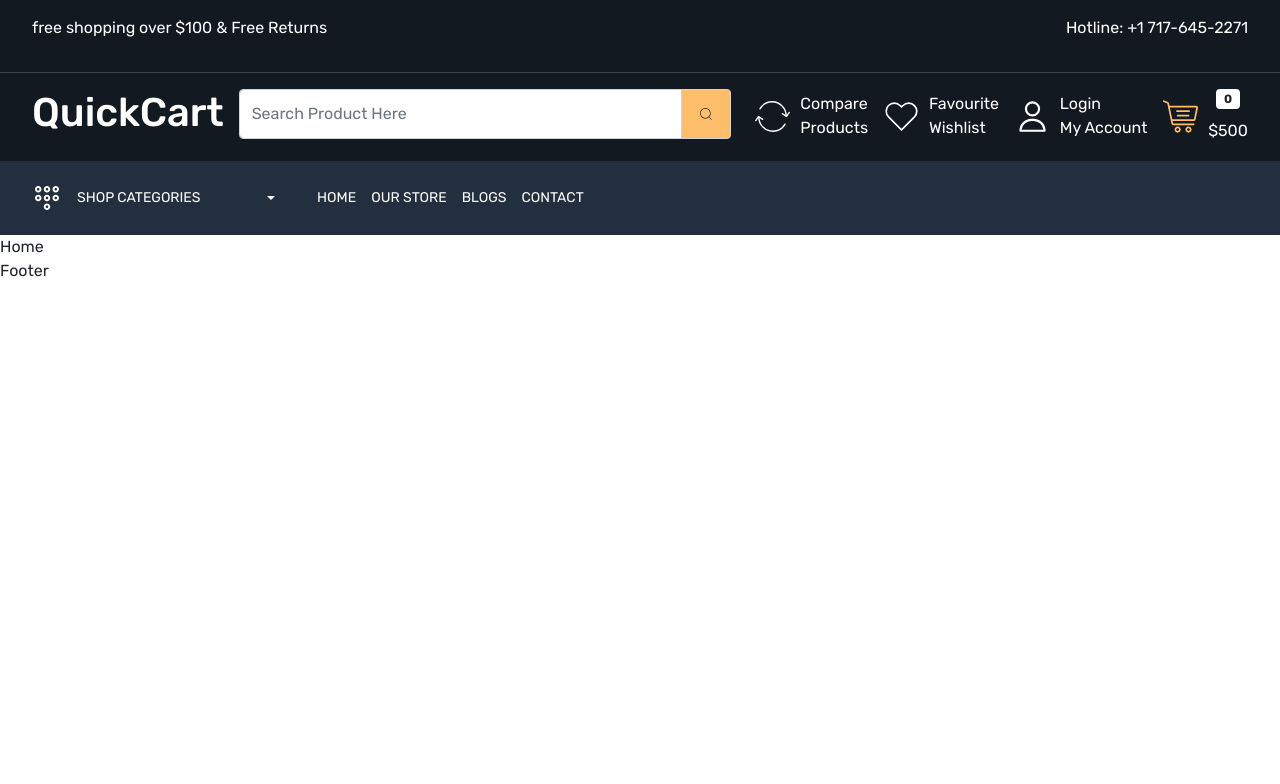
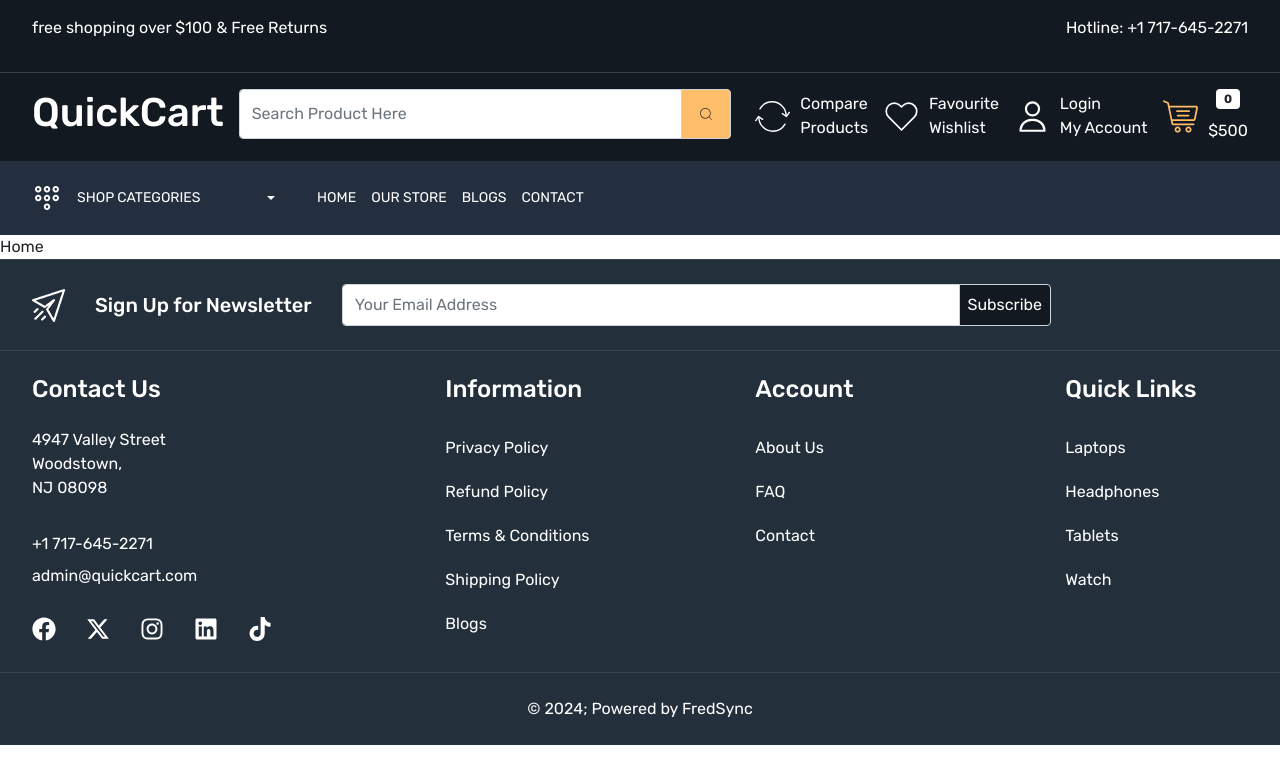
Before and after one commit to bant095/QuickCart-Frontend, a React (Create React App) app: page / in a window 1280 px wide. Shown: the top 784 px of the page. Built offline with nearby package versions, Linux system fonts and the light colour scheme.

Commit message:
I added footer to this project

```diff
--- a/src/App.css
+++ b/src/App.css
@@ -9,6 +9,7 @@
   --color-3b4149: #3b4149;
   --color-febd69: #febd69;
   --color-232f3e: #232f3e;
+  --color-232f3a: #232f3a;
 }
 
 body {
@@ -95,3 +96,21 @@
 }
 
 /* Header Part End Here */
+
+/* //////////////////// */
+/* FOOTER Part */
+footer {
+  background-color: var(--color-232f3a);
+  padding: 0 20px;
+}
+footer .input-group-text {
+  background-color: var(--color-131921);
+  color: white;
+  padding: 8px 17px;
+}
+
+footer:not(:first-child) {
+  border-top: 1px solid rgba(255, 255, 255, 0.1);
+}
+
+/* FOOTER Part Ends Here */
--- a/src/components/Footer.js
+++ b/src/components/Footer.js
@@ -1,9 +1,151 @@
-import React from 'react'
+import React from 'react';
+import { Link } from 'react-router-dom';
+import { FaFacebook, FaInstagram, FaLinkedin, FaTiktok } from 'react-icons/fa';
+import { FaXTwitter } from 'react-icons/fa6';
 
 const Footer = () => {
   return (
-    <div>Footer</div>
-  )
-}
+    <>
+      <footer className='py-4'>
+        <div className='container-xxl'>
+          <div className=' row align-items-center'>
+            <div className='d-flex flex-row align-items-center justify-center gap-30 '>
+              <div className='footer-top-data d-flex gap-30 align-items-center'>
+                <img src='images/newsletter.png' alt='newsletter' />
+                <h2 className='mb-0 text-white fs-5'>Sign Up for Newsletter</h2>
+              </div>
+              <div className='col-7'>
+                <div className='input-group'>
+                  <input
+                    type='text'
+                    className='form-control py-1'
+                    placeholder='Your Email Address'
+                    aria-label='Your Email Address'
+                    aria-describedby='basic-addon2'
+                  />
+                  <span className='input-group-text p-2' id='basic-addon2'>
+                    Subscribe
+                  </span>
+                </div>
+              </div>
+            </div>
+          </div>
+        </div>
+      </footer>
+      {/* footer 2 -Middle */}
+      <footer className='py-4'>
+        <div className='container-xxl'>
+          <div className='row'>
+            <div className='col-4'>
+              <h4 className='text-white mb-4'>Contact Us</h4>
+              <div className='footer-links d-flex flex-column'>
+                <address className='text-white fs-6'>
+                  4947 Valley Street <br /> Woodstown, <br /> NJ 08098
+                </address>
+                <a
+                  href='tel: +1 717-645-2271'
+                  className='text-white mt-3 d-block'
+                >
+                  +1 717-645-2271
+                </a>
+                <a
+                  href='tel: admin@quickcart.com'
+                  className='mt-2 d-block mb-1 text-white'
+                >
+                  admin@quickcart.com
+                </a>
 
-export default Footer
+                <div className='social-icons d-flex align-items-center gap-30 mt-4'>
+                  <a className='text-white' href='www.facebook.com'>
+                    <FaFacebook className='fs-4' />
+                  </a>
+                  <a href='www.x.com' className='text-white'>
+                    <FaXTwitter className='fs-4' />
+                  </a>
+                  <a href='www.instagram.com' className='text-white'>
+                    <FaInstagram className='fs-4' />
+                  </a>
+                  <a href='www.linkedin.com' className='text-white'>
+                    <FaLinkedin className='fs-4' />
+                  </a>
+                  <a href='www.tiktok.com' className='text-white'>
+                    <FaTiktok className='fs-4' />
+                  </a>
+                </div>
+              </div>
+            </div>
+
+            <div className='col-3'>
+              <h4 className='text-white mb-4'> Information</h4>
+              <div className='footer-links d-flex flex-column'>
+                <Link className='text-white py-2 mb-1' to='/'>
+                  Privacy Policy
+                </Link>
+                <Link className='text-white py-2 mb-1' to='/'>
+                  Refund Policy
+                </Link>
+                <Link className='text-white py-2 mb-1' to='/'>
+                  Terms & Conditions
+                </Link>
+                <Link className='text-white py-2 mb-1' to='/'>
+                  Shipping Policy
+                </Link>
+                <Link className='text-white py-2 mb-1' to='/'>
+                  Blogs
+                </Link>
+              </div>
+            </div>
+
+            <div className='col-3'>
+              <h4 className='text-white mb-4'>Account</h4>
+              <div className='footer-links d-flex flex-column'>
+                <Link className='text-white py-2 mb-1' to='/'>
+                  About Us
+                </Link>
+                <Link className='text-white py-2 mb-1' to='/'>
+                  FAQ
+                </Link>
+                <Link className='text-white py-2 mb-1' to='/'>
+                  Contact
+                </Link>
+              </div>
+            </div>
+
+            <div className='col-2'>
+              <h4 className='text-white mb-4'>Quick Links</h4>
+              <div className='footer-links d-flex flex-column'>
+                <Link className='text-white py-2 mb-1' to='/'>
+                  Laptops
+                </Link>
+                <Link className='text-white py-2 mb-1' to='/'>
+                  Headphones
+                </Link>
+                <Link className='text-white py-2 mb-1' to='/'>
+                  Tablets
+                </Link>
+                <Link className='text-white py-2 mb-1' to='/'>
+                  Watch
+                </Link>
+              </div>
+            </div>
+          </div>
+        </div>
+      </footer>
+
+      {/* footer 3 - End */}
+      <footer className='py-4'>
+        <div className='container-xxl'>
+          <div className='row'>
+            <div className='col-12'>
+              <p className='text-center mb-0 text-white'>
+                &copy; {new Date().getFullYear()}; Powered by FredSync
+              </p>
+            </div>
+          </div>
+        </div>
+      </footer>
+    </>
+  );
+};
+
+export default Footer;
```
